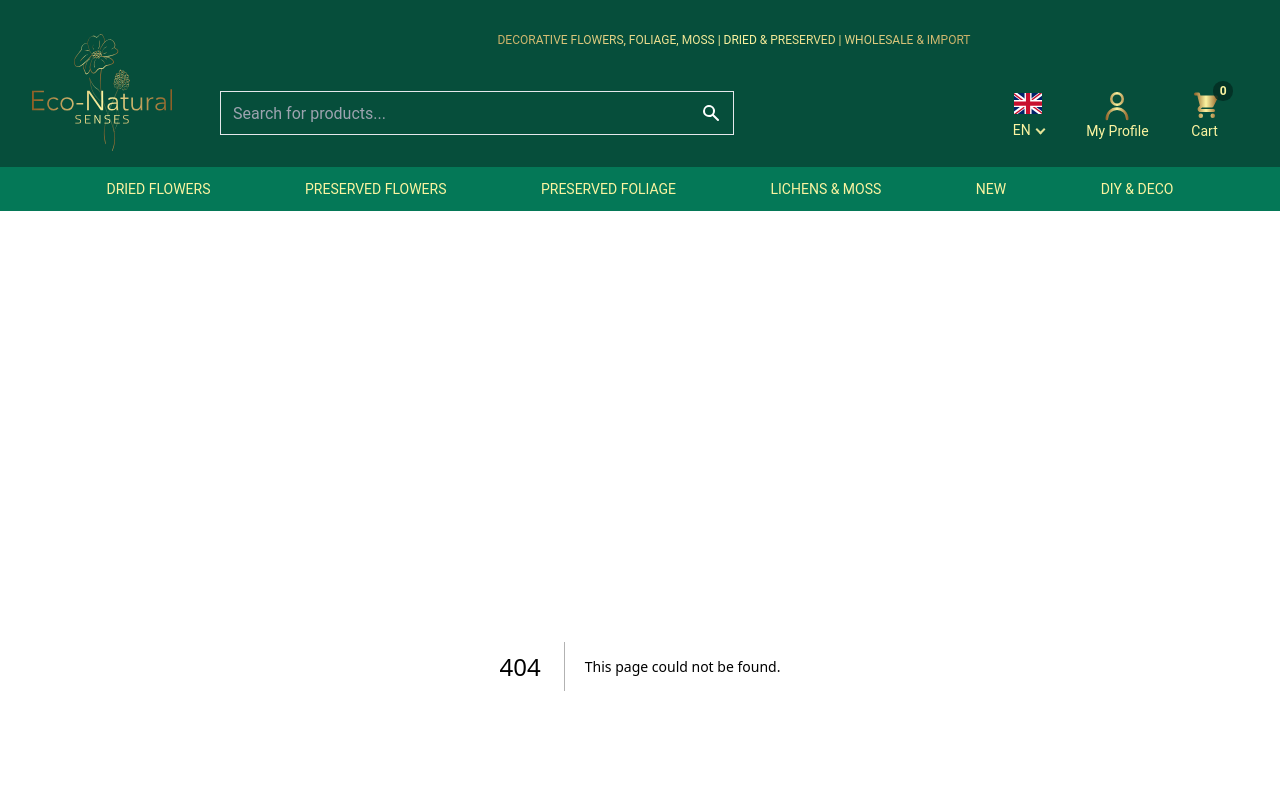
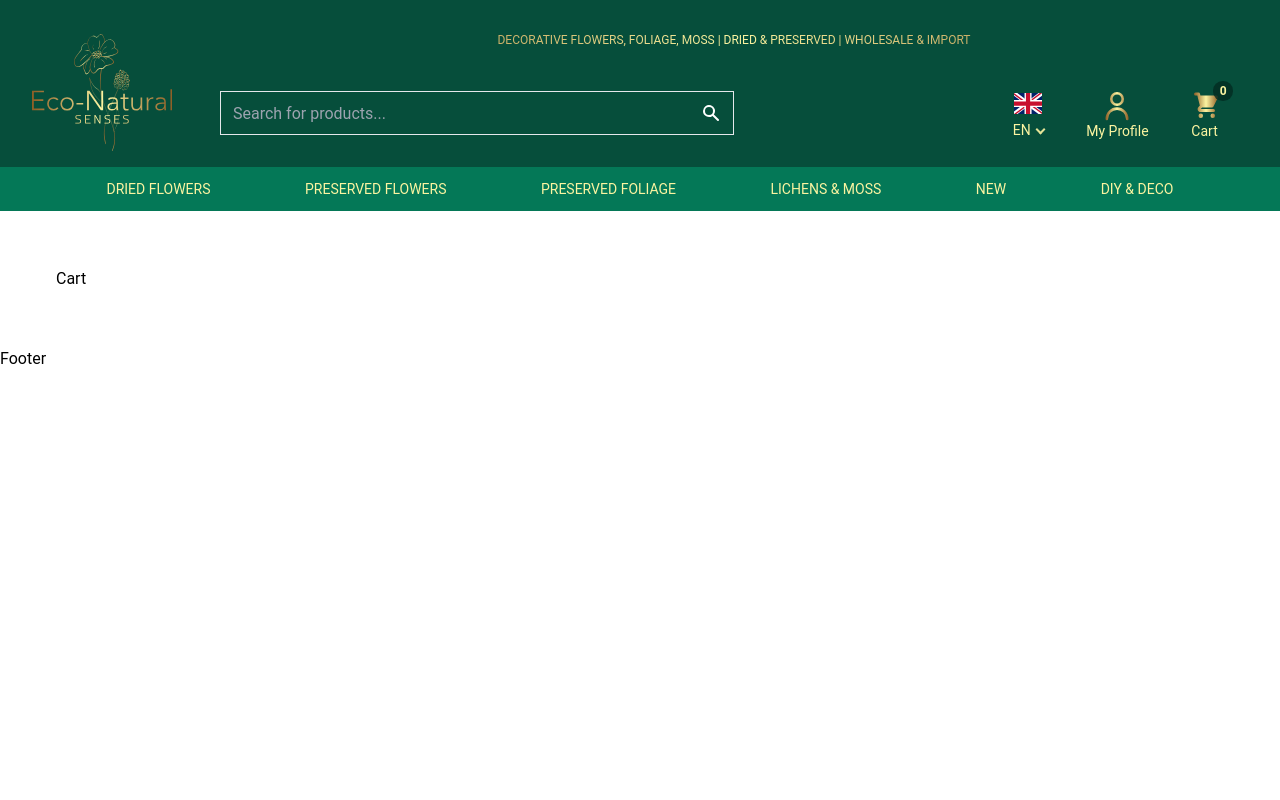
Before and after one commit to planimir77/eco-natural-senses, a Next.js app: page /cart in a window 1280 px wide. Before the commit this address had no page. Shown: the top 800 px of the page. Built offline with nearby package versions, Linux system fonts and the light colour scheme.

Commit message:
feat: init component

```diff
--- /dev/null
+++ b/app/cart/page.tsx
@@ -0,0 +1,7 @@
+import React from 'react'
+
+export default function Page() {
+  return (
+    <div>Cart</div>
+  )
+}
```
